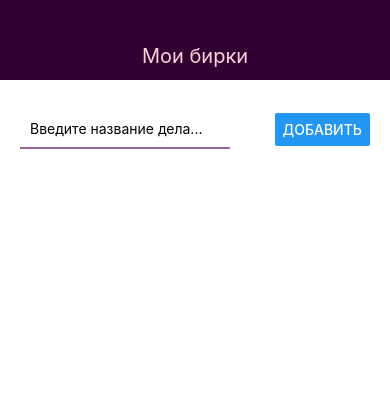
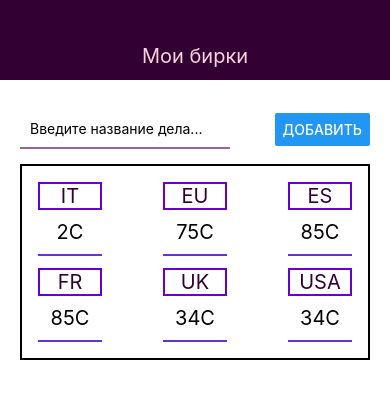
Before and after one commit to ksko-git/rnToDoList, a React Native app: screen / in a window 390 px wide. Shown: the top 398 px of the page. Built offline with nearby package versions, Linux system fonts and the light colour scheme.

Commit message:
Кодстайл и первоначальная верстка блока с размерами для бра

```diff
--- a/App.js
+++ b/App.js
@@ -2,6 +2,7 @@ import { StatusBar } from 'expo-status-bar';
 import React, { useState } from 'react';
 import { StyleSheet, Text, View, ScrollView, FlatList } from 'react-native';
 import { AddToDo } from './src/AddToDo';
+import { BraSizes } from './src/layouts/BraSizes';
 import { Navbar } from './src/Navbar';
 import { ToDo } from './src/ToDo';
 
@@ -35,6 +36,8 @@ export default function App() {
           renderItem={({ item }) => <ToDo todo={item} onRemove={removeTodo} /> }
         />
 
+        <BraSizes></BraSizes>
+
       </View>
     </View>
   );
--- a/src/AddToDo.js
+++ b/src/AddToDo.js
@@ -1,4 +1,4 @@
-import React, { useState  } from 'react';
+import React, { useState } from 'react';
 import { View, TextInput, Button, StyleSheet, Alert } from 'react-native';
 import { APP_COLORS } from './Enums/APP_COLORS';
 
--- /dev/null
+++ b/src/layouts/BraSizes.js
@@ -0,0 +1,116 @@
+import React, { useState } from 'react';
+import { View, StyleSheet, Text, TextInput } from 'react-native';
+import { APP_COLORS } from '../Enums/APP_COLORS';
+
+export const BraSizes = () => {
+
+    const [value, setValue] = useState('')
+
+    return (
+        <View style={styles.mainBlock}>
+            <View style={styles.braSizesMainBlock}>
+                <View style={styles.sizeBlock}>
+                    <View style={styles.countryCodeBlock} >
+                        <Text style={styles.countryCodeTitle}>IT</Text>
+                    </View>
+                    <TextInput
+                        style={styles.input}
+                        placeholder="2C"
+                        autoCorrect={false}
+                    />
+                </View>
+                <View style={styles.sizeBlock}>
+                    <View style={styles.countryCodeBlock} >
+                        <Text style={styles.countryCodeTitle}>EU</Text>
+                    </View>
+                    <TextInput
+                        style={styles.input}
+                        placeholder="75C"
+                        autoCorrect={false}
+                    />
+                </View>
+                <View style={styles.sizeBlock}>
+                    <View style={styles.countryCodeBlock} >
+                        <Text style={styles.countryCodeTitle}>ES</Text>
+                    </View>
+                    <TextInput
+                        style={styles.input}
+                        placeholder="85C"
+                        autoCorrect={false}
+                    />
+                </View>
+            </View>
+            <View style={styles.braSizesMainBlock}>
+                <View style={styles.sizeBlock}>
+                    <View style={styles.countryCodeBlock} >
+                        <Text style={styles.countryCodeTitle}>FR</Text>
+                    </View>
+                    <TextInput
+                        style={styles.input}
+                        placeholder="85C"
+                        autoCorrect={false}
+                    />
+                </View>
+                <View style={styles.sizeBlock}>
+                    <View style={styles.countryCodeBlock} >
+                        <Text style={styles.countryCodeTitle}>UK</Text>
+                    </View>
+                    <TextInput
+                        style={styles.input}
+                        placeholder="34C"
+                        autoCorrect={false}
+                    />
+                </View>
+                <View style={styles.sizeBlock}>
+                    <View style={styles.countryCodeBlock} >
+                        <Text style={styles.countryCodeTitle}>USA</Text>
+                    </View>
+                    <TextInput
+                        style={styles.input}
+                        placeholder="34C"
+                        autoCorrect={false}
+                    />
+                </View>
+            </View>
+
+
+
+
+        </View>
+    )
+}
+ const styles = StyleSheet.create({
+    mainBlock: {
+        borderWidth: 2,
+        // flexDirection: 'column',
+        // justifyContent: 'space-between',
+        padding: 10,
+    },
+    braSizesMainBlock: {
+        flexDirection: 'row',
+        justifyContent: 'space-between',
+        padding: 6,
+    },
+    sizeBlock: {
+        width: 64,
+        // height: 44
+    },
+    countryCodeBlock: {
+        borderStyle: 'solid',
+        borderWidth: 2,
+        borderColor: APP_COLORS.deepLavender,
+    },
+    countryCodeTitle: {
+        fontSize: 20,
+        textAlign: 'center',
+        color: APP_COLORS.loopTallinn,
+    },
+    input: {
+        borderStyle: 'solid',
+        fontSize: 20,
+        textAlign: 'center',
+        borderBottomWidth: 2,
+        borderBottomColor: APP_COLORS.lavender,
+        padding: 10
+    },
+ })
```
